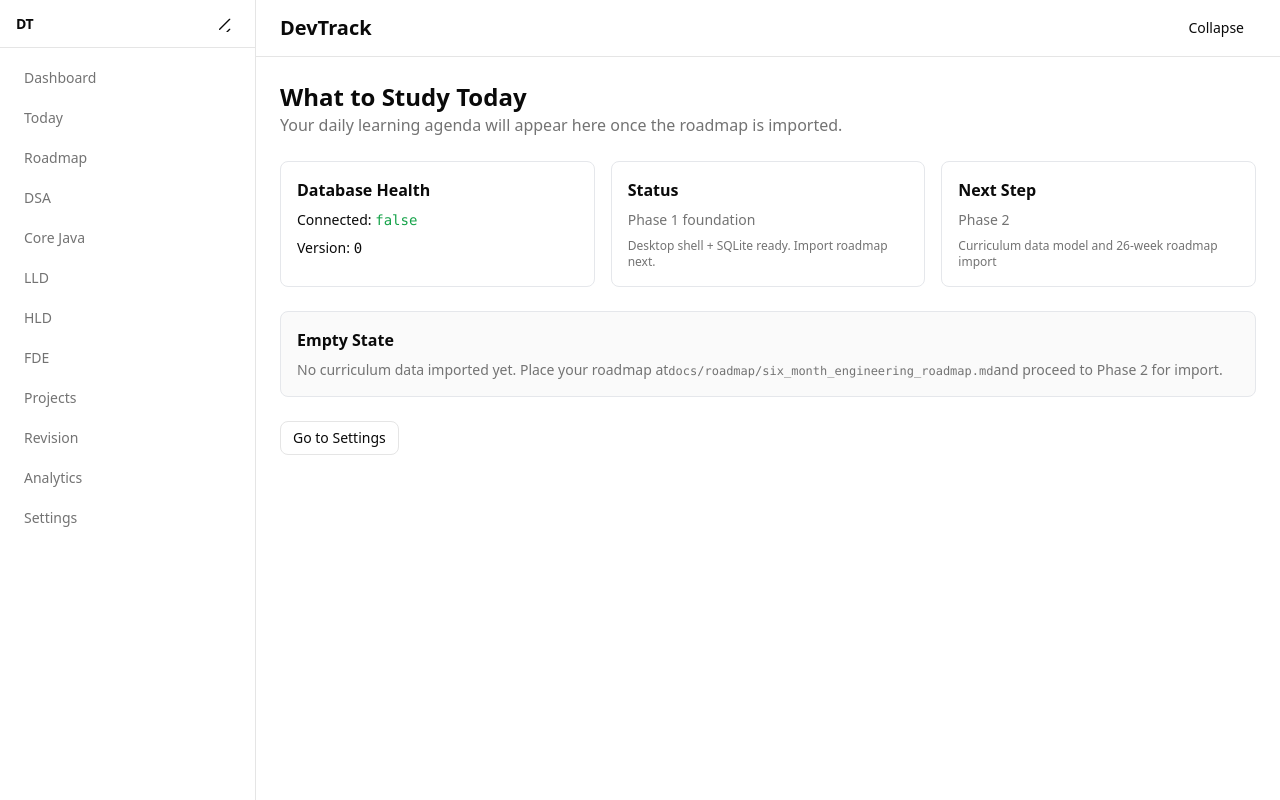
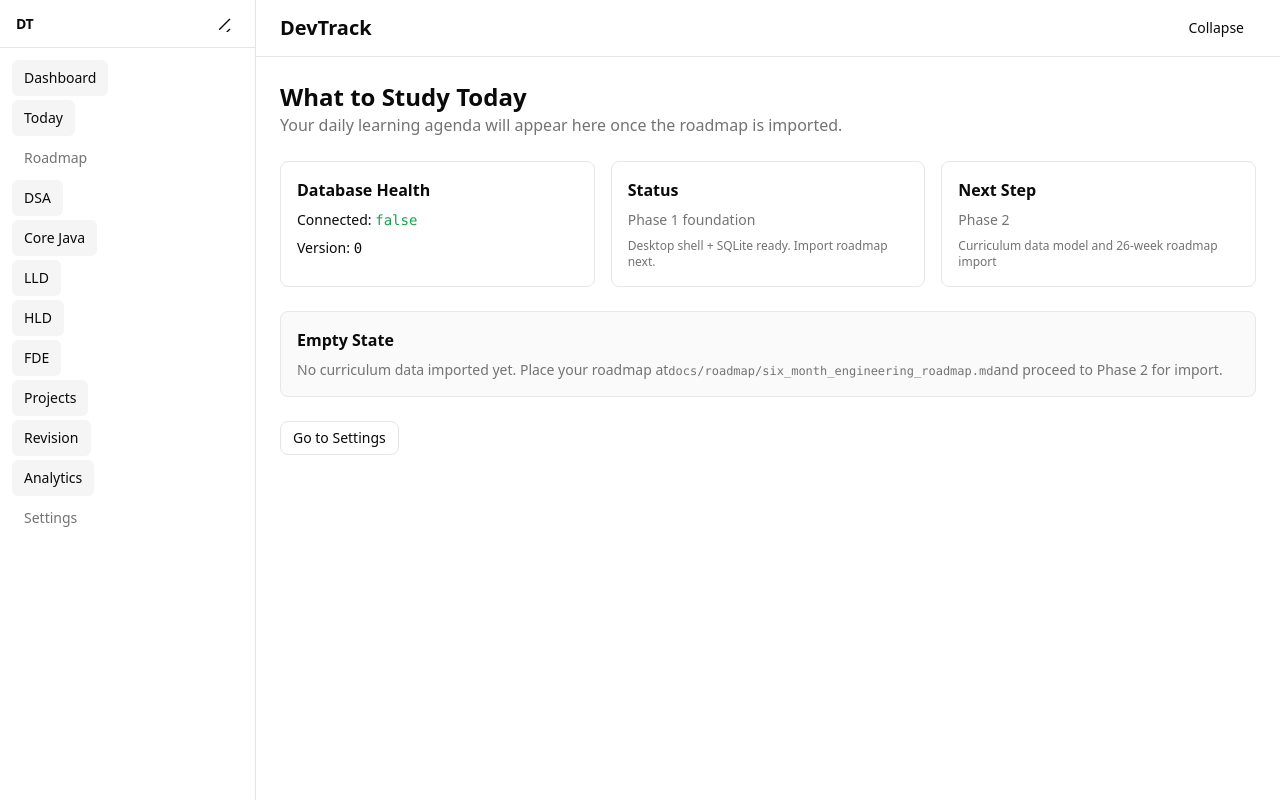
Before and after one commit to Sarwesh2003/DevTrack, a React (Vite) app: page / in a window 1280 px wide. Built offline with nearby package versions, Linux system fonts and the light colour scheme; the HTML template or start-up script is replaced by a standard one.

Commit message:
Fix sidebar navigation and theme switching in UI

```diff
--- a/src/App.tsx
+++ b/src/App.tsx
@@ -1,24 +1,29 @@
-import { useState } from 'react'
+import { useState, useEffect } from 'react'
 import Shell from '@/components/layout/Shell'
 import Dashboard from '@/features/dashboard/Dashboard'
 import Settings from '@/features/settings/Settings'
 import Roadmap from '@/features/roadmap/Roadmap'
 
 type Page = 'dashboard' | 'settings' | 'roadmap'
+type Theme = 'dark' | 'light' | 'system'
 
 export default function App() {
   const [page, setPage] = useState<Page>('dashboard')
+  const [theme, setTheme] = useState<Theme>('dark')
 
-  const navigate = (next: Page) => setPage(next)
+  useEffect(() => {
+    const root = window.document.documentElement
+    root.setAttribute('data-theme', theme)
+  }, [theme])
 
   return (
-    <Shell>
+    <Shell page={page} onNavigate={setPage}>
       {page === 'dashboard' ? (
-        <Dashboard onNavigate={navigate} />
+        <Dashboard onNavigate={setPage} />
       ) : page === 'settings' ? (
-        <Settings onNavigate={navigate} />
+        <Settings onNavigate={setPage} setTheme={setTheme} />
       ) : (
-        <Roadmap onNavigate={navigate} />
+        <Roadmap onNavigate={setPage} />
       )}
     </Shell>
   )
--- a/src/components/layout/Shell.tsx
+++ b/src/components/layout/Shell.tsx
@@ -1,21 +1,33 @@
-import { useState } from 'react'
+import { ReactNode, useState } from 'react'
 import Sidebar from '@/components/layout/Sidebar'
 
+type Page = 'dashboard' | 'settings' | 'roadmap'
+
 interface ShellProps {
-  children: React.ReactNode
+  page: Page
+  onNavigate: (p: Page) => void
+  children: ReactNode
 }
 
-export default function Shell({ children }: ShellProps) {
+export default function Shell({ page, onNavigate, children }: ShellProps) {
   const [sidebarOpen, setSidebarOpen] = useState(true)
 
   return (
-    <div className="flex h-screen bg-background text-foreground">
-      <Sidebar open={sidebarOpen} onToggle={() => setSidebarOpen(!sidebarOpen)} />
+    <div className="flex h-screen bg-background text-foreground transition-colors duration-300">
+      <Sidebar
+        open={sidebarOpen}
+        onToggle={() => setSidebarOpen(!sidebarOpen)}
+        onNavigate={onNavigate}
+        activePage={page}
+      />
       <div className="flex-1 flex flex-col overflow-hidden">
         <header className="border-b border-border px-6 py-3 flex items-center justify-between">
           <h1 className="text-xl font-semibold">DevTrack</h1>
           <div className="flex items-center gap-3">
-            <button className="text-sm px-3 py-1.5 rounded-md hover:bg-muted transition-colors" onClick={() => setSidebarOpen(!sidebarOpen)}>
+            <button
+              className="text-sm px-3 py-1.5 rounded-md hover:bg-muted transition-colors"
+              onClick={() => setSidebarOpen(!sidebarOpen)}
+            >
               {sidebarOpen ? 'Collapse' : 'Expand'}
             </button>
           </div>
--- a/src/components/layout/Sidebar.tsx
+++ b/src/components/layout/Sidebar.tsx
@@ -1,24 +1,29 @@
-const navItems = [
-  { label: 'Dashboard', href: '#dashboard' },
-  { label: 'Today', href: '#today' },
-  { label: 'Roadmap', href: '#roadmap' },
-  { label: 'DSA', href: '#dsa' },
-  { label: 'Core Java', href: '#java' },
-  { label: 'LLD', href: '#lld' },
-  { label: 'HLD', href: '#hld' },
-  { label: 'FDE', href: '#fde' },
-  { label: 'Projects', href: '#projects' },
-  { label: 'Revision', href: '#revision' },
-  { label: 'Analytics', href: '#analytics' },
-  { label: 'Settings', href: '#settings' },
+
+type Page = 'dashboard' | 'settings' | 'roadmap'
+
+const navItems: { label: string; page: Page }[] = [
+  { label: 'Dashboard', page: 'dashboard' },
+  { label: 'Today', page: 'dashboard' },
+  { label: 'Roadmap', page: 'roadmap' },
+  { label: 'DSA', page: 'dashboard' },
+  { label: 'Core Java', page: 'dashboard' },
+  { label: 'LLD', page: 'dashboard' },
+  { label: 'HLD', page: 'dashboard' },
+  { label: 'FDE', page: 'dashboard' },
+  { label: 'Projects', page: 'dashboard' },
+  { label: 'Revision', page: 'dashboard' },
+  { label: 'Analytics', page: 'dashboard' },
+  { label: 'Settings', page: 'settings' },
 ]
 
 interface SidebarProps {
   open: boolean
   onToggle: () => void
+  onNavigate: (page: Page) => void
+  activePage: Page
 }
 
-export default function Sidebar({ open, onToggle }: SidebarProps) {
+export default function Sidebar({ open, onToggle, onNavigate, activePage }: SidebarProps) {
   return (
     <aside
       className={`fixed left-0 top-0 bottom-0 w-16 lg:relative lg:static lg:w-64 border-r border-border bg-background transition-all duration-300 ${!open && 'lg:hidden'}`}
@@ -39,15 +44,22 @@ export default function Sidebar({ open, onToggle }: SidebarProps) {
         </button>
       </div>
       <nav className="p-3 space-y-1">
-        {navItems.map((item) => (
-          <a
-            key={item.label}
-            href={item.href}
-            className="flex items-center rounded-md px-3 py-2 text-sm text-muted-foreground hover:bg-muted hover:text-foreground transition-colors"
-          >
-            {item.label}
-          </a>
-        ))}
+        {navItems.map((item) => {
+          const active = activePage === item.page
+          return (
+            <button
+              key={item.label}
+              onClick={() => onNavigate(item.page)}
+              className={`flex items-center rounded-md px-3 py-2 text-sm transition-colors ${
+                active
+                  ? 'bg-muted text-foreground'
+                  : 'text-muted-foreground hover:bg-muted hover:text-foreground'
+              }`}
+            >
+              {item.label}
+            </button>
+          )
+        })}
       </nav>
     </aside>
   )
--- a/src/features/settings/Settings.tsx
+++ b/src/features/settings/Settings.tsx
@@ -1,8 +1,9 @@
 import { useSettings } from '@/services/useSettings'
 
-type Page = 'dashboard' | 'settings'
+type Page = 'dashboard' | 'settings' | 'roadmap'
+type Theme = 'dark' | 'light' | 'system'
 
-export default function Settings({ onNavigate }: { onNavigate: (page: Page) => void }) {
+export default function Settings({ onNavigate, setTheme }: { onNavigate: (page: Page) => void; setTheme: (t: Theme) => void }) {
   const { settings, loading, error, save } = useSettings()
 
   if (loading) return <div className="p-4">Loading settings...</div>
@@ -31,7 +32,10 @@ export default function Settings({ onNavigate }: { onNavigate: (page: Page) => v
                 value="dark"
                 defaultChecked={settings.theme !== 'light'}
                 className="accent-foreground"
-                onChange={() => save({ ...settings, theme: 'dark' })}
+                onChange={() => {
+                  setTheme('dark')
+                  save({ ...settings, theme: 'dark' })
+                }}
               />
               <span className="group-hover:text-muted-foreground transition-colors">Dark</span>
             </label>
@@ -42,7 +46,10 @@ export default function Settings({ onNavigate }: { onNavigate: (page: Page) => v
                 value="light"
                 defaultChecked={settings.theme === 'light'}
                 className="accent-foreground"
-                onChange={() => save({ ...settings, theme: 'light' })}
+                onChange={() => {
+                  setTheme('light')
+                  save({ ...settings, theme: 'light' })
+                }}
               />
               <span className="group-hover:text-muted-foreground transition-colors">Light</span>
             </label>
```
